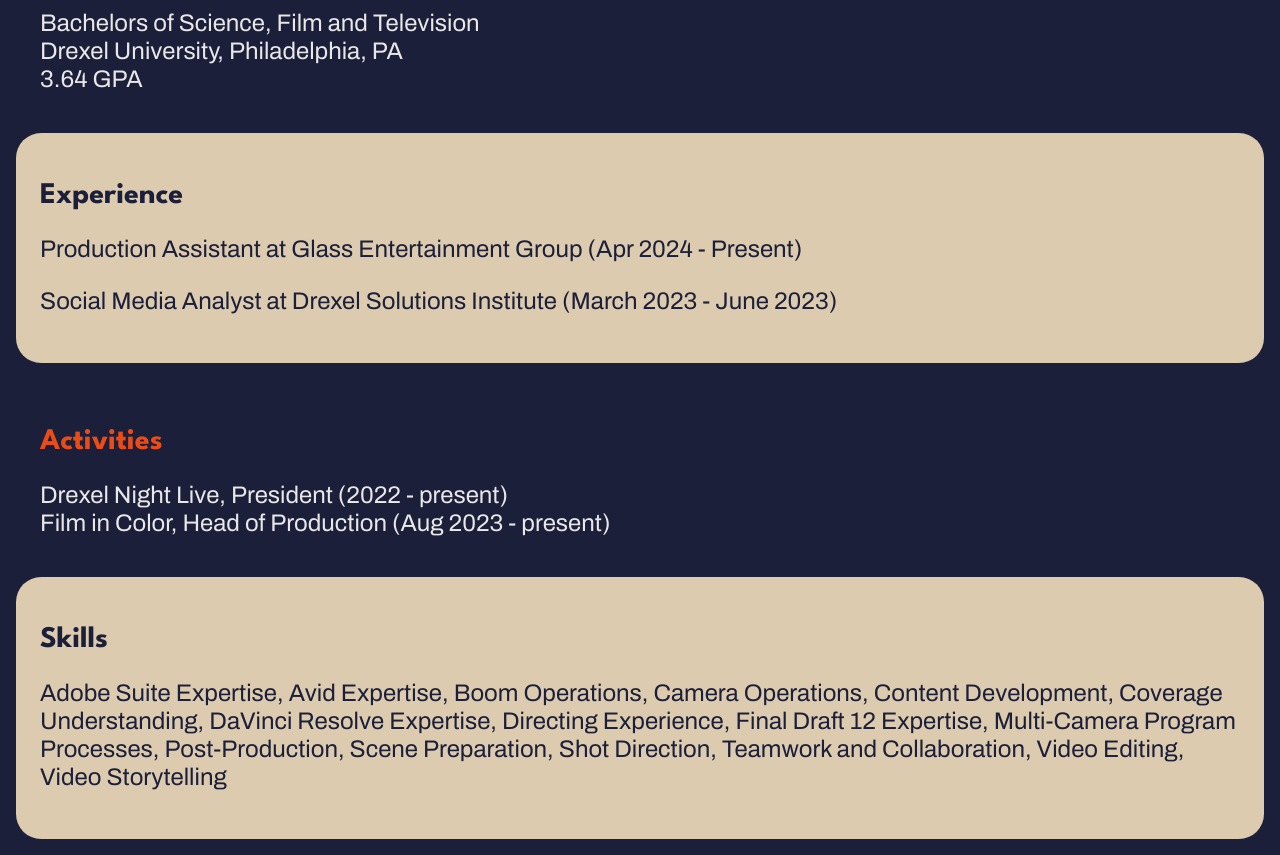
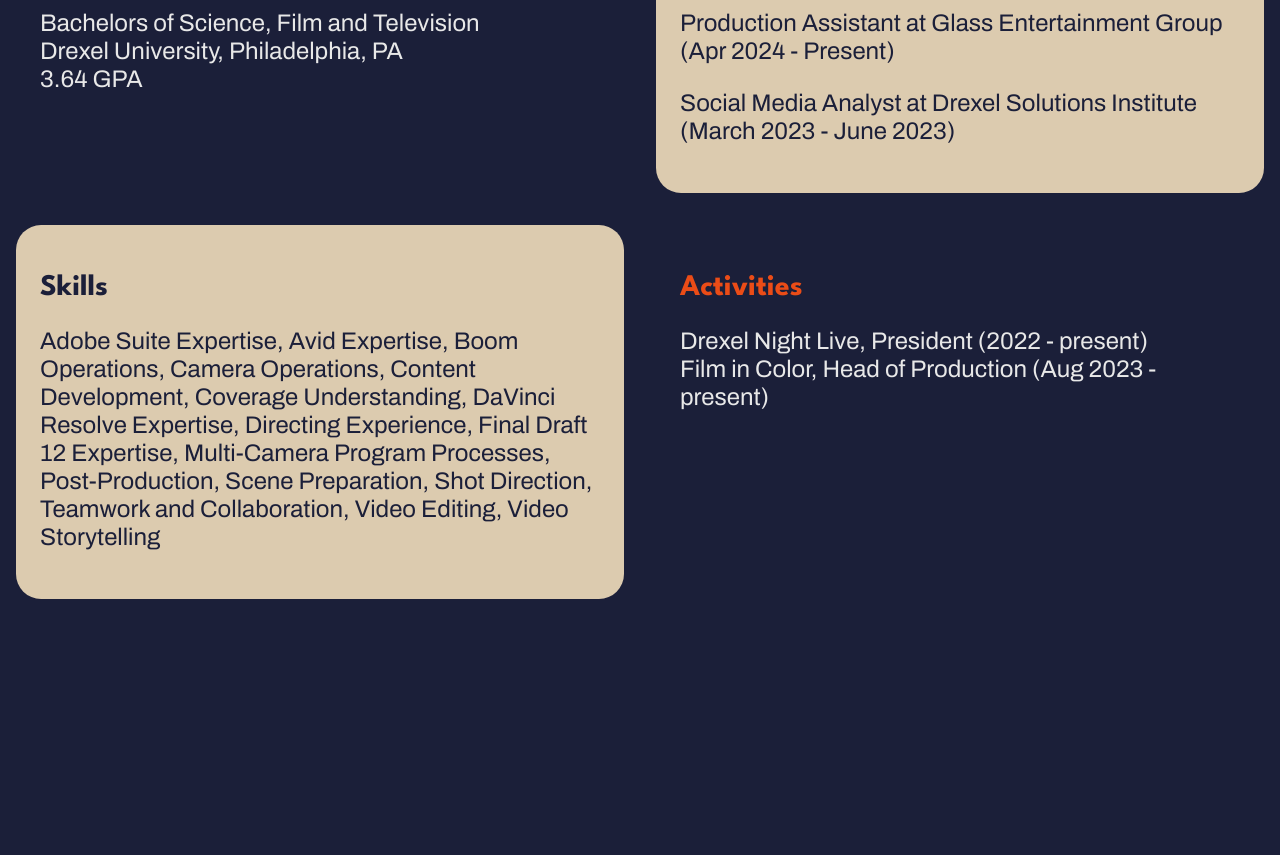
Before and after one commit to danie-san/idm222-ds3767, a plain HTML site: page resume.html in a window 1280 px wide. Shown: the part 558-1413 px from the top of the page. After the commit the page ends 1173 px from the top, so only its background shows below. Drawn offline with Linux system fonts and the light colour scheme.

Commit message:
responsive resume page

```diff
--- a/css/resume.css
+++ b/css/resume.css
@@ -37,3 +37,23 @@
   line-height: 1.75rem;
   text-align: left;
 }
+
+
+.resume-grid {
+  display: grid;
+  grid-template-columns: repeat(1, 1fr);
+}
+
+@media screen and (min-width: 652px) {
+  .resume-grid {
+    grid-template-columns: repeat(2, 1fr);
+    grid-template-areas:
+        "one three"
+        "two four";
+  }
+
+  .resume-block:nth-child(1) { grid-area: one; }
+  .resume-block:nth-child(2) { grid-area: two; }
+  .resume-block:nth-child(3) { grid-area: four; }
+  .resume-block:nth-child(4) { grid-area: three; }
+}
--- a/resume.html
+++ b/resume.html
@@ -34,6 +34,7 @@
 
     <main>
         <h1 class="page-title">Resume</h1>
+        <div class="resume-grid">
             <div class="resume-block">
                 <h2 class="resume-subtitle">Education</h2>
                 <p>Bachelors of Science, Film and Television</p>
@@ -57,7 +58,7 @@
                 <h2 class="resume-subtitle-white">Skills</h2>
                 <p>Adobe Suite Expertise, Avid Expertise, Boom Operations, Camera Operations, Content Development, Coverage Understanding, DaVinci Resolve Expertise, Directing Experience, Final Draft 12 Expertise, Multi-Camera Program Processes, Post-Production, Scene Preparation, Shot Direction, Teamwork and Collaboration, Video Editing, Video Storytelling</p>
             </div>
-
+        </div>
     </main>
 
 </body>
```
Lines whose indentation alone changed are shown as unchanged.
